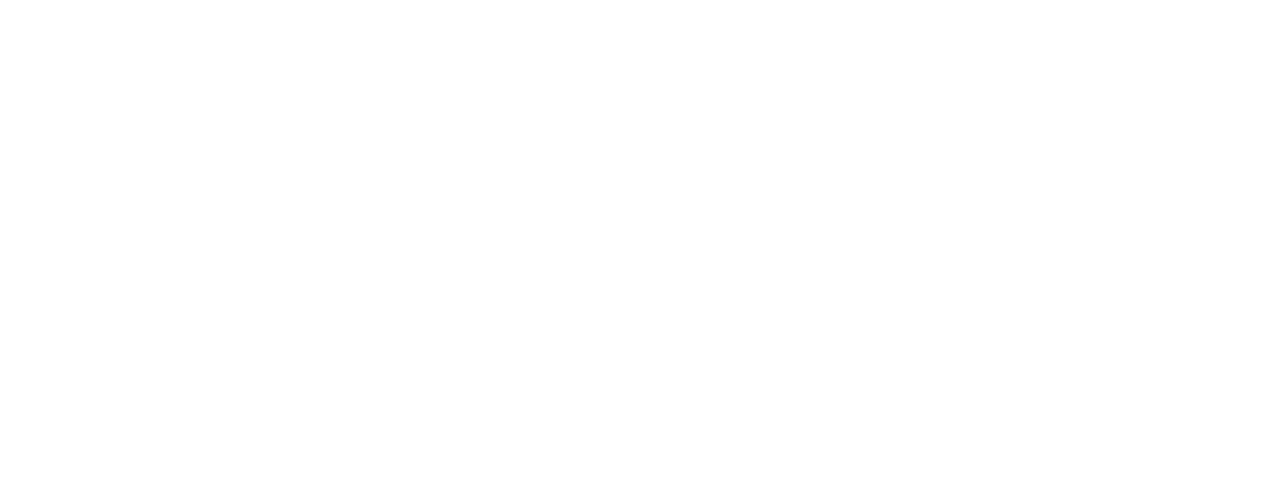
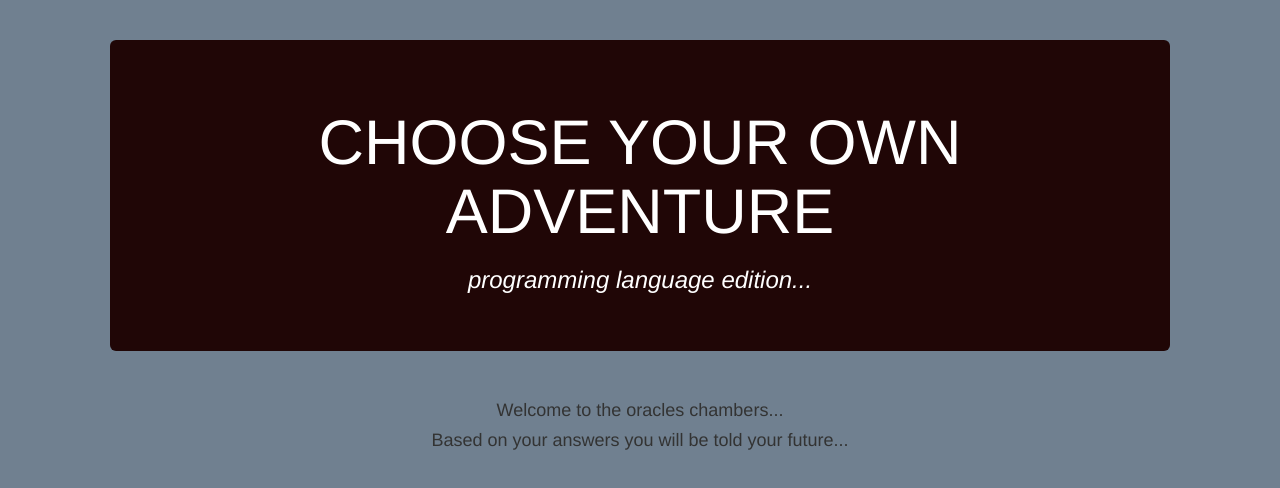
Before and after one commit to reidashwill/week-2-project, a plain HTML site: page index.html in a window 1280 px wide. Drawn offline with Linux system fonts and the light colour scheme.

Commit message:
add jumbotron and welcomging text to index and some css styling

```diff
--- a/css/styles.css
+++ b/css/styles.css
@@ -0,0 +1,12 @@
+.jumbotron{
+  text-align: center;
+  background-color: rgb(32, 6, 6);
+  color: white;
+  margin: 5vh;
+}
+body{
+  background-color: slategray;
+}
+.text{
+  text-align: center;
+}
--- a/index.html
+++ b/index.html
@@ -7,12 +7,17 @@
   <link href="css/styles.css" rel="stylesheet" type="text/css">
   <script src="js/jquery-3.4.1.js"></script>
   <script src="js/scripts.js"></script>
-  <title>Document</title>
+  <title>Choose Your Own Programming Adventure</title>
 </head>
 <body>
   <div class = container>
-    <div>
-
+    <div class="jumbotron">
+      <h1>CHOOSE YOUR OWN ADVENTURE</h1>
+      <h3><em>programming language edition...</em></h3>
+    </div>
+    <div class="row text">
+      <h4>Welcome to the oracles chambers...</h5>
+      <h4>Based on your answers you will be told your future...</h5>
     </div>
   </div>
 
```
